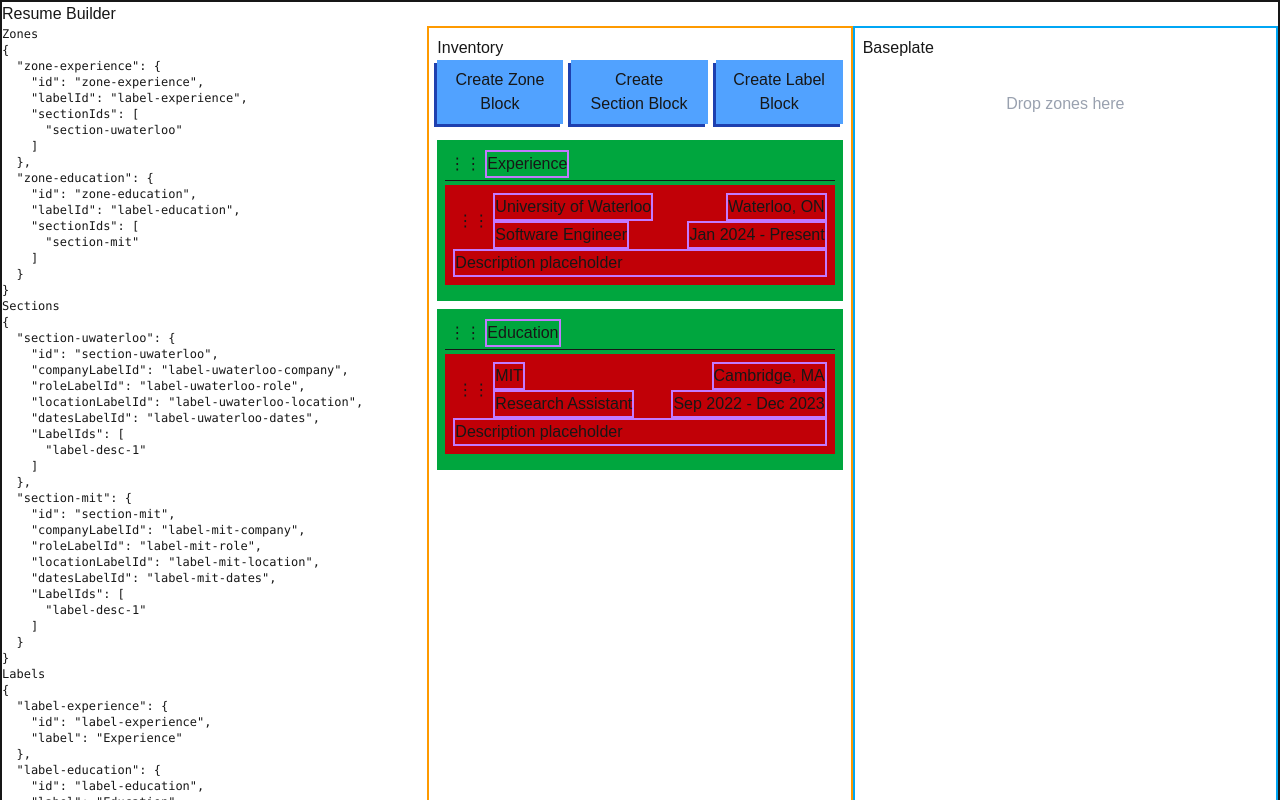
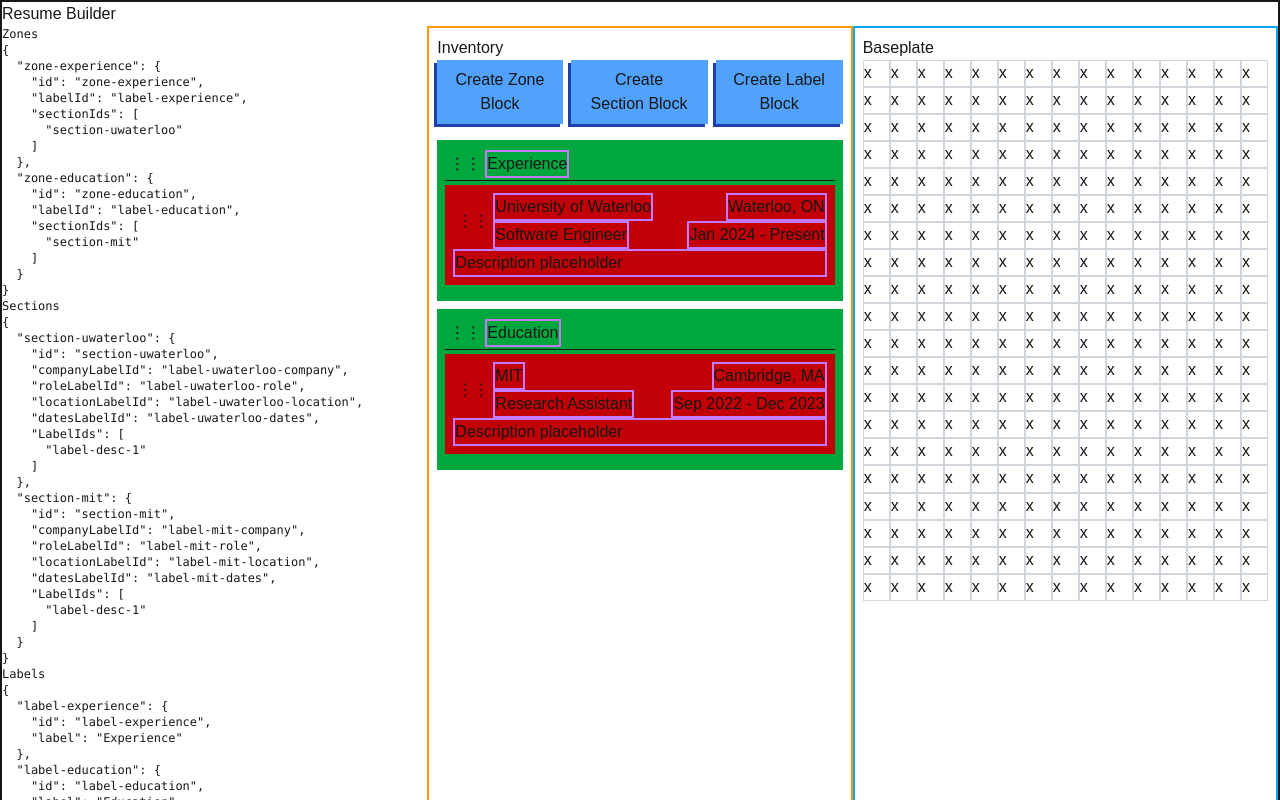
Before and after one commit to caasion/resume-builder, a Next.js app: page / in a window 1280 px wide. Shown: the top 800 px of the page. Built offline with nearby package versions, Linux system fonts and the light colour scheme.

Commit message:
Create droppable square grid

```diff
--- a/src/app/_components/Baseplate.tsx
+++ b/src/app/_components/Baseplate.tsx
@@ -1,4 +1,5 @@
 import { useDroppable } from "@dnd-kit/core";
+import DroppableSquare from "./DroppableSquare";
 
 interface BaseplateProps {
   children: React.ReactNode
@@ -7,17 +8,30 @@ interface BaseplateProps {
 export default function Baseplate(props: BaseplateProps) {
   const { children } = props;
 
-  const { isOver, setNodeRef } = useDroppable({
-    id: 'baseplate'
-  });
+  const gridWidth = 15;
+  const gridLength = 20;
 
-  const style = {
-    color: isOver ? 'green' : undefined,
-  };
+  function renderGrid () {
+    const grid = [];
+
+    for (let i = 0; i < gridWidth; i++) {
+      for (let j = 0; j < gridLength; j++) {
+        grid.push(<DroppableSquare key={i+'-'+j} x={i} y={j} droppable={true} />);
+      }
+    }
+
+    return grid;
+  }
 
   return (
-    <div ref={setNodeRef} style={style} className="h-full">
-      {children}
+    <div
+      className="grid"
+      style={{
+        gridTemplateColumns: `repeat(${gridWidth}, minmax(0, 1fr))`,
+        gridTemplateRows: `repeat(${gridLength}), minmax(0, 1fr)`
+      }}
+    >
+      {renderGrid()}
     </div>
   )
 }
--- /dev/null
+++ b/src/app/_components/DroppableSquare.tsx
@@ -0,0 +1,29 @@
+import { useDroppable } from "@dnd-kit/core";
+
+interface DroppableSquareProps {
+  x: number,
+  y: number,
+  droppable: boolean;
+}
+
+export default function DroppableSquare(props: DroppableSquareProps) {
+  const { x, y, droppable } = props;
+
+  const { isOver, setNodeRef } = useDroppable({
+    id: x + '-' + y,
+  })
+
+  const style = {
+    color: isOver ? 'green' : undefined,
+  }
+
+  return (
+    <div
+      ref={setNodeRef}
+      style={style}
+      className="w-full h-full aspect-square border border-gray-300"
+    >
+      x
+    </div>
+  )
+}
```
